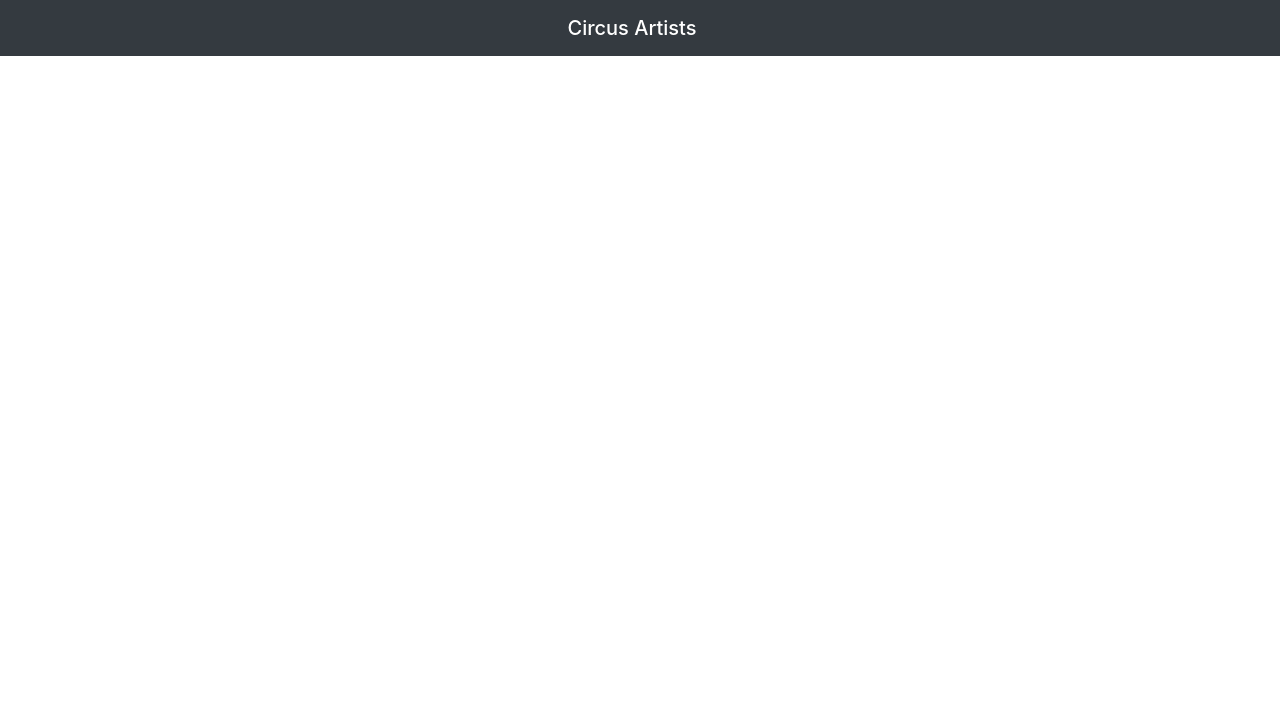
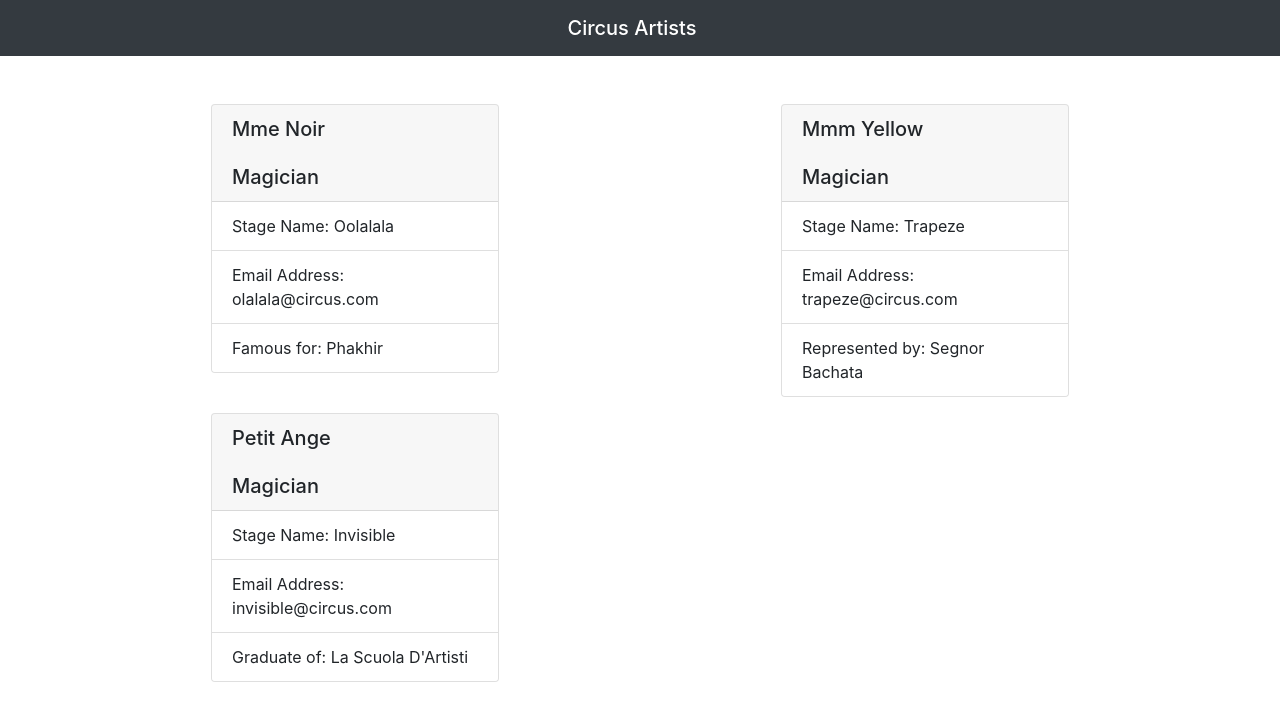
Before and after one commit to vbalakhovsky/Circus-Team-Profile-Generator, a plain HTML site: page circus.html in a window 1280 px wide. Drawn offline with nearby package versions, Linux system fonts and the light colour scheme.

```diff
--- a/circus.html
+++ b/circus.html
@@ -12,4 +12,31 @@
             <span class="navbar-brand mb-0 h1 w-100 text-center">Circus Artists</span>
         </nav>
         <div class="container">
-            <div class="row">
+            <div class="row"><div class="col-6">
+        <div class="card mx-auto mb-3" style="width: 18rem">
+        <h5 class="card-header">Mme Noir<br /><br />Magician</h5>
+        <ul class="list-group list-group-flush">
+            <li class="list-group-item">Stage Name: Oolalala</li>
+            <li class="list-group-item">Email Address: olalala@circus.com</li>
+            <li class="list-group-item">Famous for: Phakhir</li>
+        </ul>
+        </div>
+    </div><div class="col-6">
+        <div class="card mx-auto mb-3" style="width: 18rem">
+        <h5 class="card-header">Mmm Yellow<br /><br />Magician</h5>
+        <ul class="list-group list-group-flush">
+            <li class="list-group-item">Stage Name: Trapeze</li>
+            <li class="list-group-item">Email Address: trapeze@circus.com</li>
+            <li class="list-group-item">Represented by: Segnor Bachata</li>
+        </ul>
+        </div>
+    </div><div class="col-6">
+        <div class="card mx-auto mb-3" style="width: 18rem">
+        <h5 class="card-header">Petit Ange<br /><br />Magician</h5>
+        <ul class="list-group list-group-flush">
+            <li class="list-group-item">Stage Name: Invisible</li>
+            <li class="list-group-item">Email Address: invisible@circus.com</li>
+            <li class="list-group-item">Graduate of: La Scuola D'Artisti</li>
+        </ul>
+        </div>
+    </div>
```
Also changed, not shown: Circus.js (+14 -16 lines).
